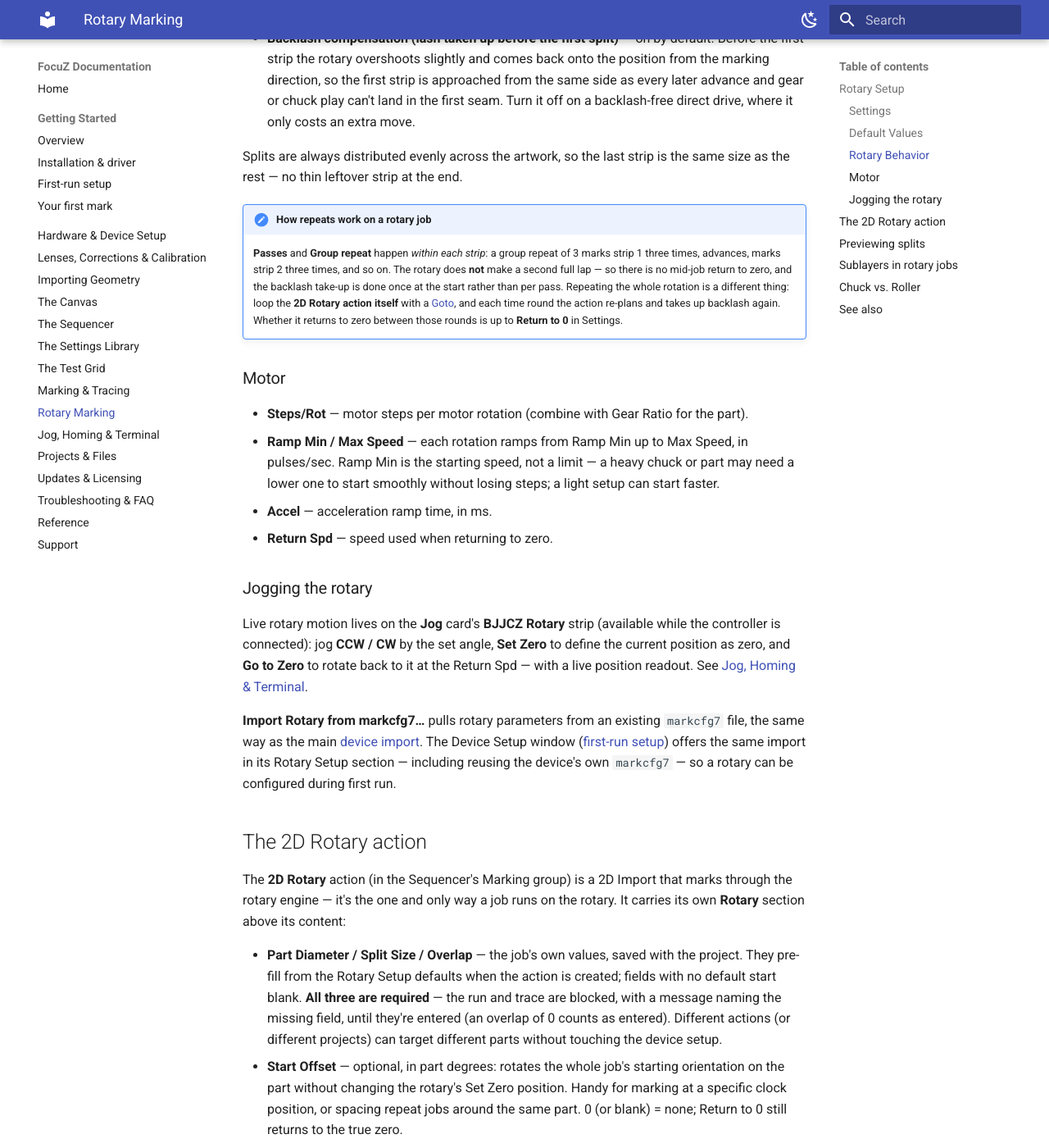
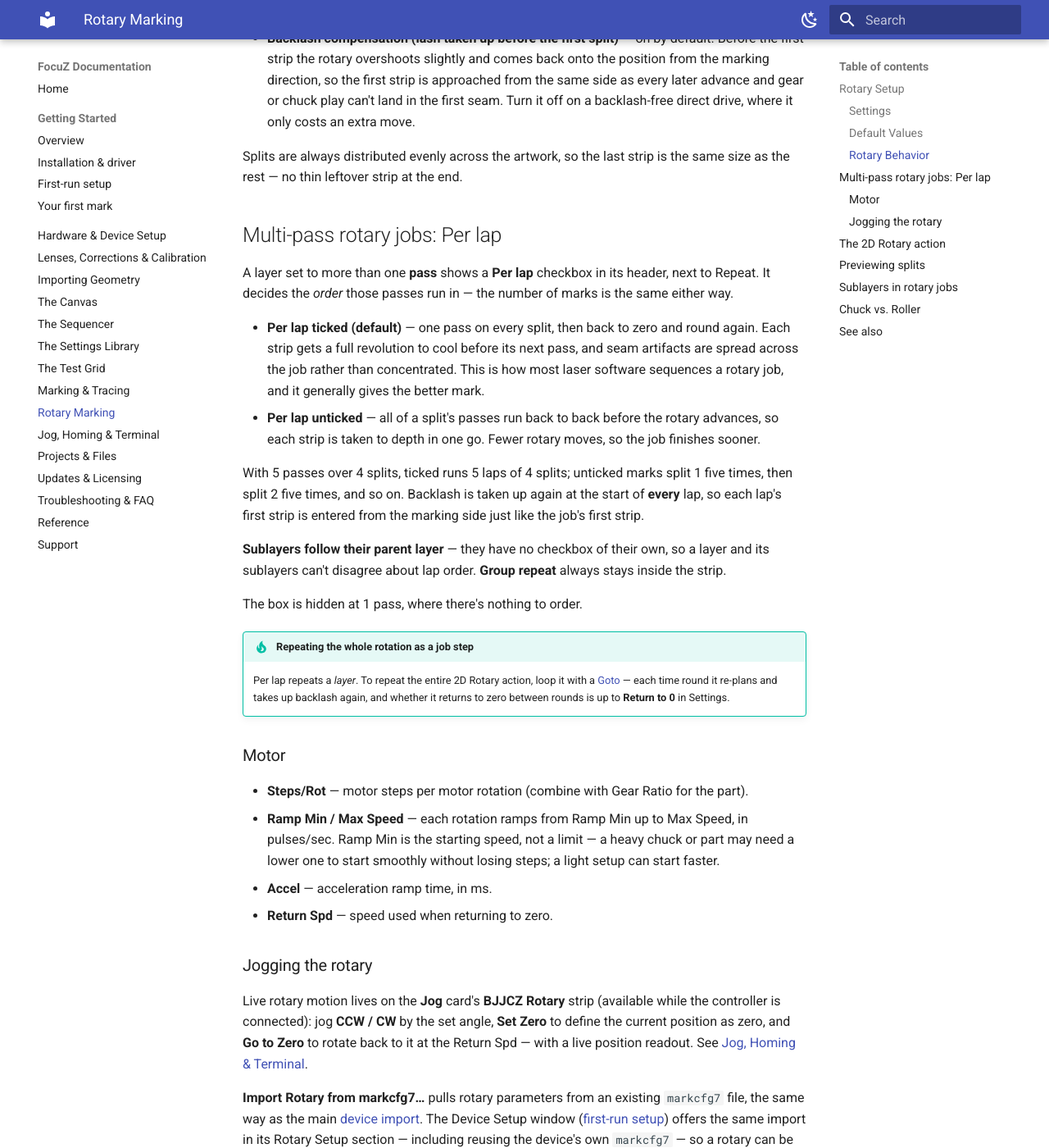
Before and after one commit to Lokahi-Shop/focuz-docs, an MkDocs documentation site: the page built from docs/rotary.md, in a window 1280 px wide and 1400 px high, scrolled down 2011 px. Shown: the whole window at 82% size. Built offline with MkDocs 1.6.1 and Material for MkDocs 9.7.7, drawn with Linux system fonts in a browser that asks for light colours.

Commit message:
docs: Per lap multi-pass ordering for rotary layers
Replaces the "how repeats work" note with the real behavior now that Per
lap exists: ticked (default) spreads passes across laps with a cooling
revolution between them, unticked drives each split to depth in place.

Sublayers follow the parent; group repeat stays inside the strip.

Co-Authored-By: Claude Opus 5 (1M context) <noreply@anthropic.com>

```diff
--- a/docs/rotary.md
+++ b/docs/rotary.md
@@ -66,14 +66,31 @@ action's field blank until you enter it there.
 Splits are always distributed evenly across the artwork, so the last strip is the same size as
 the rest — no thin leftover strip at the end.
 
-!!! note "How repeats work on a rotary job"
-    **Passes** and **Group repeat** happen *within each strip*: a group repeat of 3 marks strip 1
-    three times, advances, marks strip 2 three times, and so on. The rotary does **not** make a
-    second full lap — so there is no mid-job return to zero, and the backlash take-up is done once
-    at the start rather than per pass. Repeating the whole rotation is a different thing: loop the
-    **2D Rotary action itself** with a [Goto](sequencer.md#action-types), and each time round the
-    action re-plans and takes up backlash again. Whether it returns to zero between those rounds
-    is up to **Return to 0** in Settings.
+## Multi-pass rotary jobs: Per lap
+
+A layer set to more than one **pass** shows a **Per lap** checkbox in its header, next to Repeat.
+It decides the *order* those passes run in — the number of marks is the same either way.
+
+- **Per lap ticked (default)** — one pass on every split, then back to zero and round again. Each
+  strip gets a full revolution to cool before its next pass, and seam artifacts are spread across
+  the job rather than concentrated. This is how most laser software sequences a rotary job, and it
+  generally gives the better mark.
+- **Per lap unticked** — all of a split's passes run back to back before the rotary advances, so
+  each strip is taken to depth in one go. Fewer rotary moves, so the job finishes sooner.
+
+With 5 passes over 4 splits, ticked runs 5 laps of 4 splits; unticked marks split 1 five times,
+then split 2 five times, and so on. Backlash is taken up again at the start of **every** lap, so
+each lap's first strip is entered from the marking side just like the job's first strip.
+
+**Sublayers follow their parent layer** — they have no checkbox of their own, so a layer and its
+sublayers can't disagree about lap order. **Group repeat** always stays inside the strip.
+
+The box is hidden at 1 pass, where there's nothing to order.
+
+!!! tip "Repeating the whole rotation as a job step"
+    Per lap repeats a *layer*. To repeat the entire 2D Rotary action, loop it with a
+    [Goto](sequencer.md#action-types) — each time round it re-plans and takes up backlash again,
+    and whether it returns to zero between rounds is up to **Return to 0** in Settings.
 
 ### Motor
 
```
